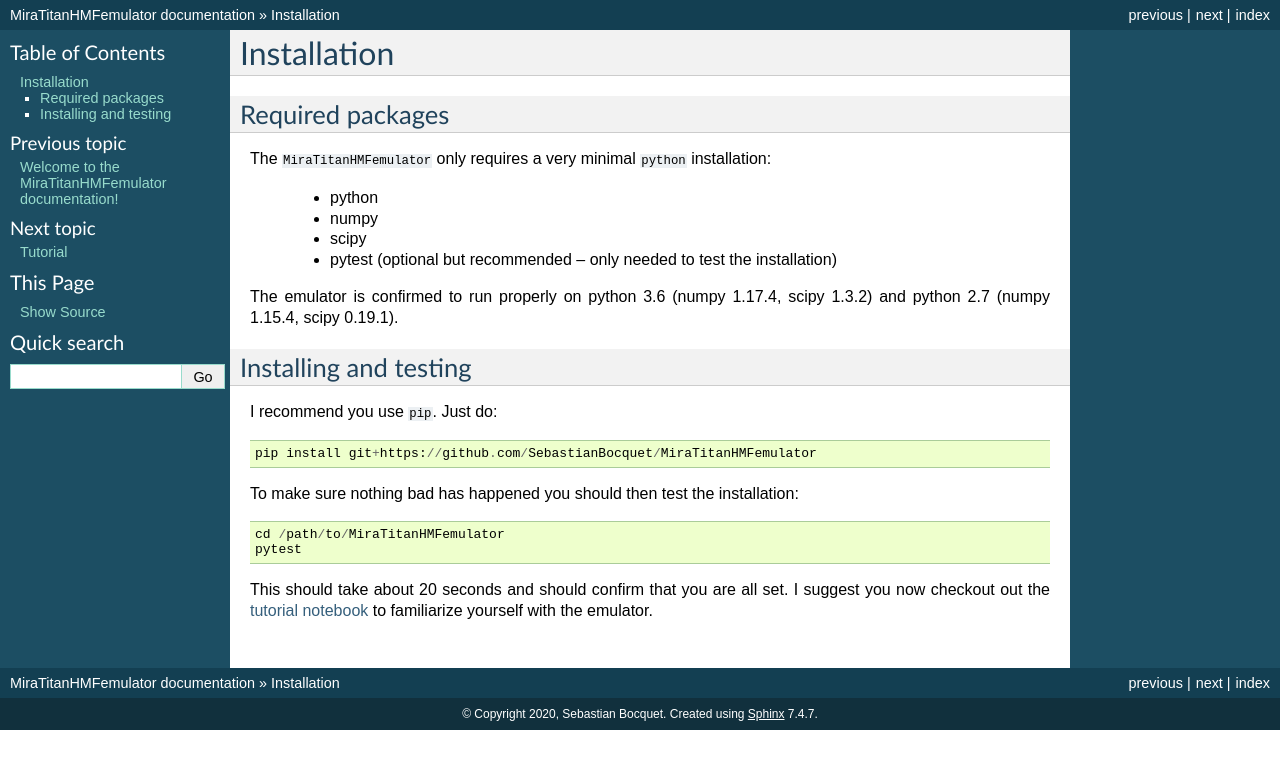
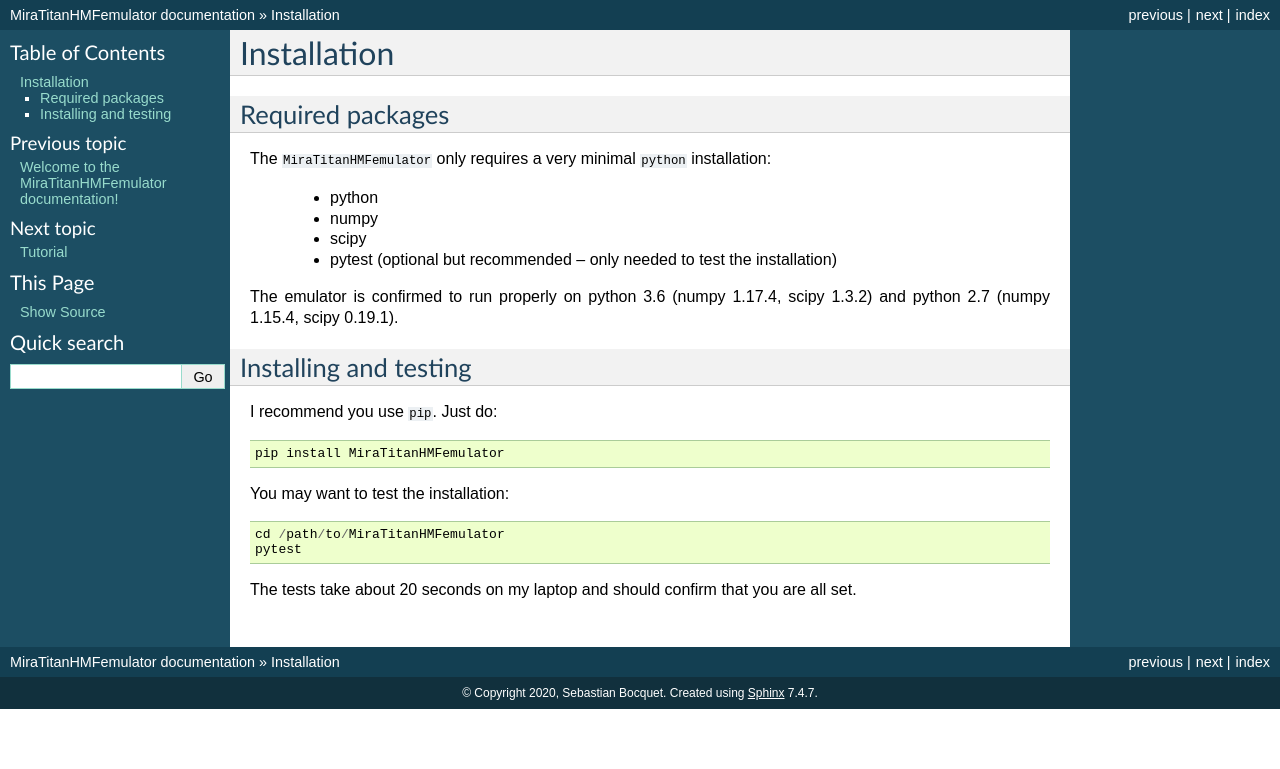
Before and after one commit to SebastianBocquet/MiraTitanHMFemulator, a Sphinx documentation site: the page built from docs/installation.rst, in a window 1280 px wide. Shown: the top 769 px of the page. Built offline with Sphinx 7.4.7, drawn with Linux system fonts in a browser that asks for light colours; the version number could not be read and is left out.

Commit message:
Make it pypi compatible

```diff
--- a/docs/installation.rst
+++ b/docs/installation.rst
@@ -21,14 +21,12 @@
 
 I recommend you use ``pip``. Just do::
 
-  pip install git+https://github.com/SebastianBocquet/MiraTitanHMFemulator
+  pip install MiraTitanHMFemulator
 
-To make sure nothing bad has happened you should then test the installation::
+You may want to test the installation::
 
   cd /path/to/MiraTitanHMFemulator
   pytest
 
-This should take about 20 seconds and should confirm that you are all set. I
-suggest you now checkout out the `tutorial notebook
-<https://github.com/SebastianBocquet/MiraTitanHMFemulator/blob/master/tutorial.ipynb>`_
-to familiarize yourself with the emulator.
+The tests take about 20 seconds on my laptop and should confirm that you are all
+set.
--- a/setup.py
+++ b/setup.py
@@ -15,7 +15,7 @@
     author_email="sebastian.bocquet@gmail.com",
     description="Mira-Titan Universe: Halo mass function emulator",
     long_description=long_description,
-    long_description_content_type="text/md",
+    long_description_content_type="text/x-rst",
     url="https://github.com/SebastianBocquet/MiraTitanHMFemulator",
     packages=['MiraTitanHMFemulator'],
     package_data = {'MiraTitanHMFemulator': ['VERSION', 'data/*.npy', 'tests/*py']},
```
Also changed, not shown: README.rst (+3 -5 lines).
